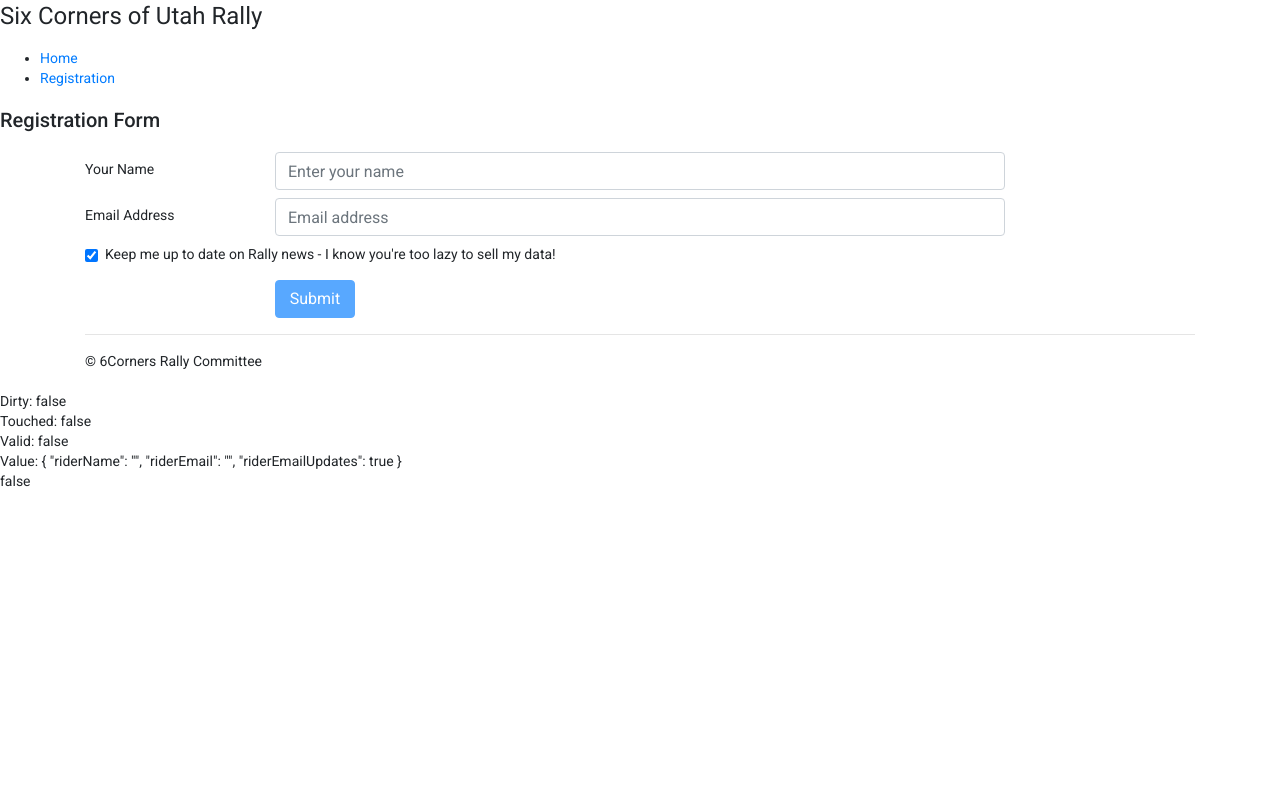
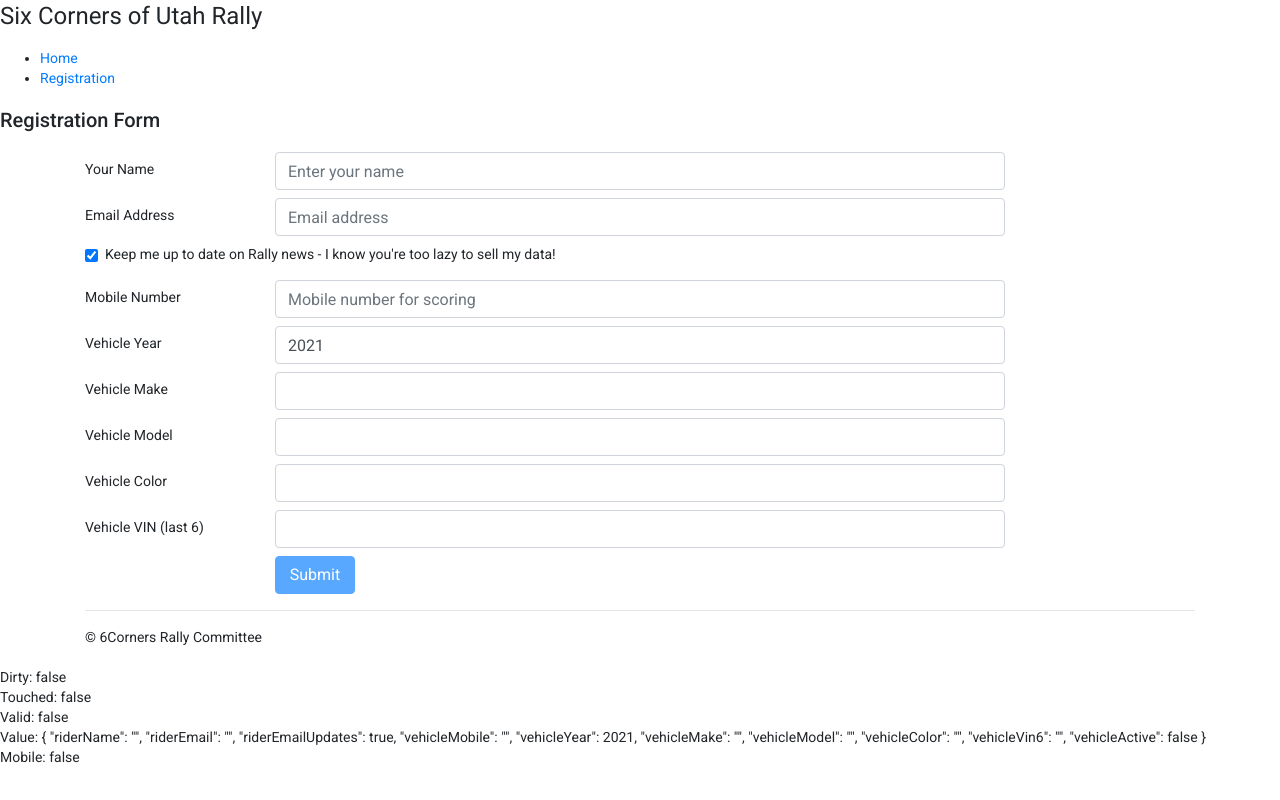
Before and after one commit to braunj/sixcorners, an Angular app: page /registration in a window 1280 px wide. Built offline with nearby package versions, Linux system fonts and the light colour scheme.

Commit message:
Reg form html + validation checkpoint

```diff
--- a/src/app/data/Vehicle.ts
+++ b/src/app/data/Vehicle.ts
@@ -1,11 +1,11 @@
 export class Vehicle {
   constructor(
     mobile: string, // index
-    year: string,
+    year: number,
     make: string,
     model: string,
     color: string,
-    vin4: string, // last 4 numbers
+    vin6: string, // last 6 numbers
     active: boolean
   ) {}
 }
--- a/src/app/registration/registration.component.html
+++ b/src/app/registration/registration.component.html
@@ -72,6 +72,173 @@
       </label>
     </div>
 
+    <!-- vehicle
+          vehicleMobile
+          vehicleYear
+          vehicleMake
+          vehicleModel
+          vehicleColor
+          vehicleVin6
+    -->
+    <!-- mobile -->
+    <div class="form-group row mb-2">
+      <label class="col-md-2 col-form-label" for="vehicleMobileId"
+        >Mobile Number</label
+      >
+      <div class="col-md-8">
+        <input
+          class="form-control"
+          formControlName="vehicleMobile"
+          id="vehicleMobileId"
+          placeholder="Mobile number for scoring"
+          [ngClass]="{
+            'is-invalid':
+              (registrationForm.get('vehicleMobile')?.touched ||
+                registrationForm.get('vehicleMobile')?.dirty) &&
+              !registrationForm.get('vehicleMobile')?.valid
+          }"
+        />
+        <span class="invalid-feedback">
+          <span *ngIf="registrationForm.get('vehicleMobile')?.errors?.required">
+            Please enter your mobile number.
+          </span>
+          <span *ngIf="registrationForm.get('vehicleMobile')?.errors?.pattern">
+            Please enter a valid mobile number.
+          </span>
+        </span>
+      </div>
+    </div>
+
+    <!-- year -->
+    <div class="form-group row mb-2">
+      <label class="col-md-2 col-form-label" for="vehicleYearId"
+        >Vehicle Year</label
+      >
+      <div class="col-md-8">
+        <input
+          class="form-control"
+          formControlName="vehicleYear"
+          id="vehicleYearId"
+          type="number"
+          [ngClass]="{
+            'is-invalid':
+              (registrationForm.get('vehicleYear')?.touched ||
+                registrationForm.get('vehicleYear')?.dirty) &&
+              !registrationForm.get('vehicleYear')?.valid
+          }"
+        />
+        <span class="invalid-feedback">
+          <span *ngIf="registrationForm.get('vehicleYear')?.errors?.required">
+            Please enter vehicle year.
+          </span>
+        </span>
+      </div>
+    </div>
+
+    <!-- Make -->
+    <div class="form-group row mb-2">
+      <label class="col-md-2 col-form-label" for="vehicleMakeId"
+        >Vehicle Make</label
+      >
+      <div class="col-md-8">
+        <input
+          class="form-control"
+          formControlName="vehicleMake"
+          id="vehicleMakeId"
+          type="text"
+          [ngClass]="{
+            'is-invalid':
+              (registrationForm.get('vehicleMake')?.touched ||
+                registrationForm.get('vehicleMake')?.dirty) &&
+              !registrationForm.get('vehicleMake')?.valid
+          }"
+        />
+        <span class="invalid-feedback">
+          <span *ngIf="registrationForm.get('vehicleMake')?.errors?.required">
+            Please enter vehicle Make.
+          </span>
+        </span>
+      </div>
+    </div>
+
+    <!-- Model -->
+    <div class="form-group row mb-2">
+      <label class="col-md-2 col-form-label" for="vehicleModelId"
+        >Vehicle Model</label
+      >
+      <div class="col-md-8">
+        <input
+          class="form-control"
+          formControlName="vehicleModel"
+          id="vehicleModelId"
+          type="text"
+          [ngClass]="{
+            'is-invalid':
+              (registrationForm.get('vehicleModel')?.touched ||
+                registrationForm.get('vehicleModel')?.dirty) &&
+              !registrationForm.get('vehicleModel')?.valid
+          }"
+        />
+        <span class="invalid-feedback">
+          <span *ngIf="registrationForm.get('vehicleModel')?.errors?.required">
+            Please enter vehicle Model.
+          </span>
+        </span>
+      </div>
+    </div>
+
+    <!-- Color -->
+    <div class="form-group row mb-2">
+      <label class="col-md-2 col-form-label" for="vehicleColorId"
+        >Vehicle Color</label
+      >
+      <div class="col-md-8">
+        <input
+          class="form-control"
+          formControlName="vehicleColor"
+          id="vehicleColorId"
+          type="text"
+          [ngClass]="{
+            'is-invalid':
+              (registrationForm.get('vehicleColor')?.touched ||
+                registrationForm.get('vehicleColor')?.dirty) &&
+              !registrationForm.get('vehicleColor')?.valid
+          }"
+        />
+        <span class="invalid-feedback">
+          <span *ngIf="registrationForm.get('vehicleColor')?.errors?.required">
+            Please enter vehicle Color.
+          </span>
+        </span>
+      </div>
+    </div>
+
+    <!-- Vin6 -->
+    <div class="form-group row mb-2">
+      <label class="col-md-2 col-form-label" for="vehicleVin6Id"
+        >Vehicle VIN (last 6)</label
+      >
+      <div class="col-md-8">
+        <input
+          class="form-control"
+          formControlName="vehicleVin6"
+          id="vehicleVin6Id"
+          type="text"
+          [ngClass]="{
+            'is-invalid':
+              (registrationForm.get('vehicleVin6')?.touched ||
+                registrationForm.get('vehicleVin6')?.dirty) &&
+              !registrationForm.get('vehicleVin6')?.valid
+          }"
+        />
+        <span class="invalid-feedback">
+          <span *ngIf="registrationForm.get('vehicleVin6')?.errors?.required">
+            Please enter vehicle VIN (last 6 numbers).
+          </span>
+        </span>
+      </div>
+    </div>
+
     <!-- save button -->
     <div class="form-group row mb-2">
       <div class="offset-md-2 col-md-4">
@@ -105,4 +272,5 @@ Valid: {{ registrationForm.valid }}
 Value:
 {{ registrationForm.value | json }}
 <br />
-{{ registrationForm.get("riderName")?.valid }}
+Mobile:
+{{ registrationForm.get("vehicleMobile")?.valid }}
--- a/src/app/registration/registration.component.ts
+++ b/src/app/registration/registration.component.ts
@@ -3,6 +3,7 @@ import { FormGroup, FormBuilder, Validators } from '@angular/forms';
 
 import { DataService } from '../data/data.service';
 import { Rider } from '../data/Rider';
+import { Vehicle } from '../data/Vehicle';
 
 @Component({
   selector: 'app-registration',
@@ -11,6 +12,9 @@ import { Rider } from '../data/Rider';
 })
 export class RegistrationComponent implements OnInit {
   rider = new Rider('', '', '', '', true, '', '');
+  year = new Date().getFullYear();
+  vehicle = new Vehicle('', this.year, '', '', '', '', false);
+
   registrationForm: FormGroup = new FormGroup({});
 
   constructor(private fb: FormBuilder, private data: DataService) {}
@@ -27,6 +31,24 @@ export class RegistrationComponent implements OnInit {
       ],
       riderEmail: ['', [Validators.required, Validators.email]],
       riderEmailUpdates: true,
+      vehicleMobile: [
+        '',
+        [
+          Validators.required,
+          // Validators.pattern(
+          //   '/^[+]?[(]?[0-9]{3}[)]?[-s.]?[0-9]{3}[-s.]?[0-9]{4,6}$/im'
+          // ),
+        ],
+      ],
+      vehicleYear: [this.year, Validators.required],
+      vehicleMake: ['', Validators.required],
+      vehicleModel: ['', Validators.required],
+      vehicleColor: ['', Validators.required],
+      vehicleVin6: [
+        '',
+        [Validators.required, Validators.minLength(6), Validators.maxLength(6)],
+      ],
+      vehicleActive: [false],
     });
   }
 
```
